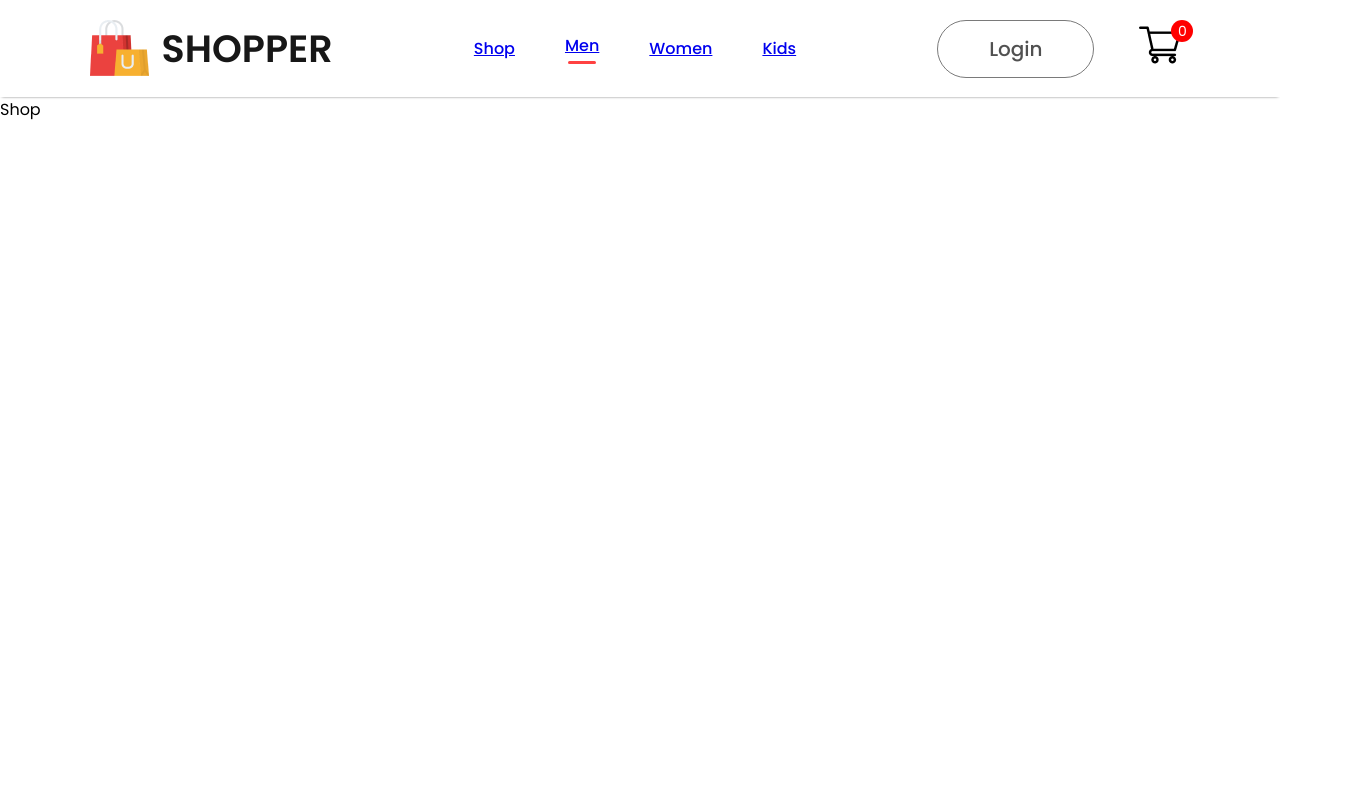
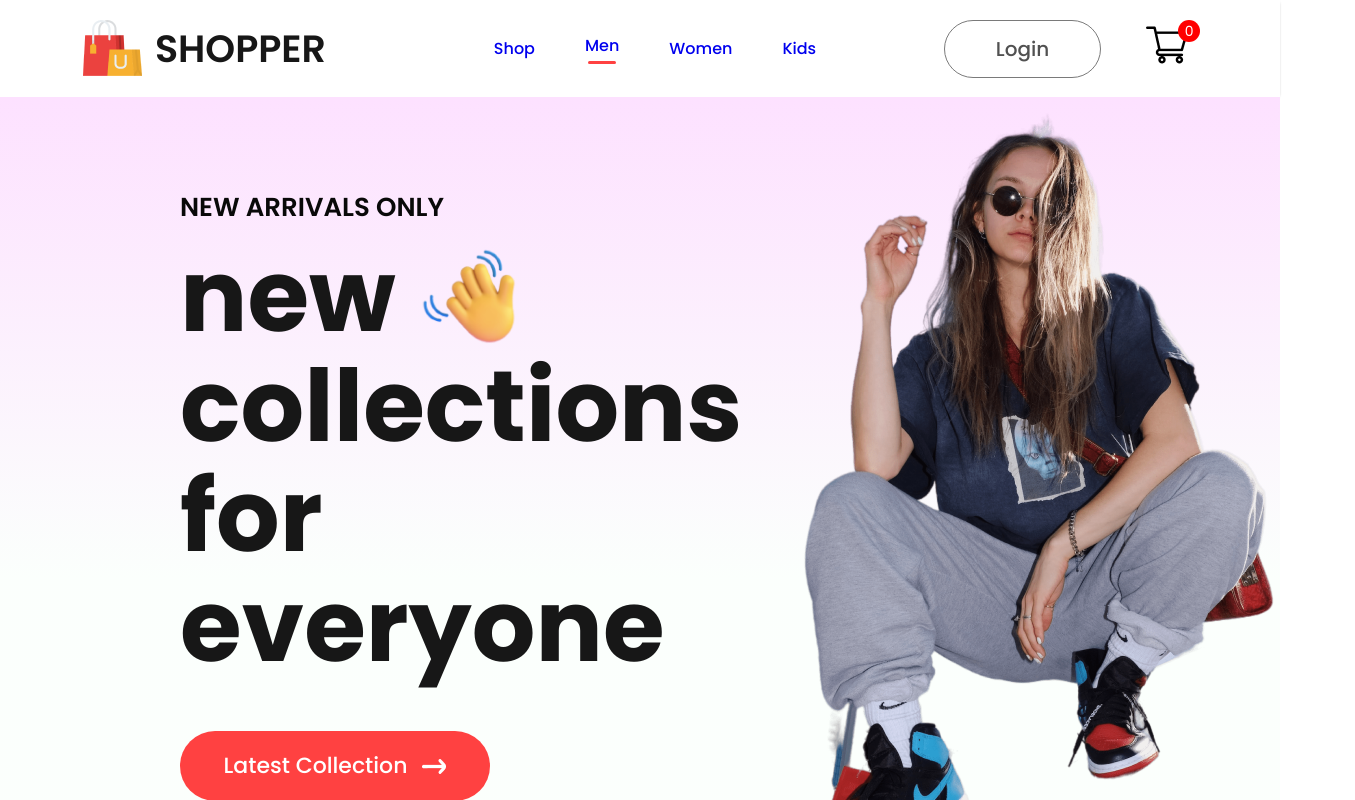
Before and after one commit to creation7654321/clothes-wear-react, a React (Vite) app: page / in a window 1280 px wide. Shown: the top 800 px of the page, 1355 px wide, since content can reach past the window. Built offline with nearby package versions, Linux system fonts and the light colour scheme.

Commit message:
adding hero component with new collection banner

```diff
--- /dev/null
+++ b/src/Components/Hero/Hero.css
@@ -0,0 +1,56 @@
+.hero{
+    height: 100vh;
+    background: linear-gradient(180deg, #fde1ff, #e1ffea22 60%);
+    display: flex;
+}
+.hero-left{
+    flex:1;
+    display: flex;
+    flex-direction: column;
+    justify-content: center;
+    gap: 20px;
+    padding-left: 180px;
+    line-height: 1.1;
+
+}
+.hero-left h2{
+    color: #090909;
+    font-size: 26px;
+    font-weight: 600;
+
+}
+.hero-left p{
+    color: #171717;
+    font-size: 100px;
+    font-weight: 700;
+}
+ .hero-hand-icon{
+    display: flex;
+    align-items: center;
+    gap: 20px;
+}
+.hero-hand-icon img{
+    width:105px;
+}
+
+
+.hero-latest-btn{
+    display: flex;
+    justify-content: center;
+    align-items: center;
+    gap: 15px;
+    width: 310px;
+    height: 70px;
+    border-radius: 75px;
+    margin-top: 30px;
+    background: #ff4141;
+    color: white;
+    font-size: 22px;
+    font-weight: 500;
+}
+.hero-right{
+    flex: 1;
+    display: flex;
+    align-items: center;
+    justify-content: center;
+}
--- /dev/null
+++ b/src/Components/Hero/Hero.jsx
@@ -0,0 +1,31 @@
+import React from 'react'
+import './Hero.css'
+import hand_icon from "../Assets/hand_icon.png"
+import arrow_icon from "../Assets/arrow.png"
+import hero_image from "../Assets/hero_image.png"
+
+export default function Hero() {
+  return (
+    <div className='hero'>
+        <div className="hero-left">
+            <h2>NEW ARRIVALS ONLY</h2>
+            <div>
+                <div className="hero-hand-icon">
+                    <p>new</p>
+                    <img src={hand_icon} alt="" />
+                </div>
+                <p>collections</p>
+                <p>for everyone</p>
+            </div>
+            <div className="hero-latest-btn">
+                <div>Latest Collection</div>
+                <img src={arrow_icon} alt="" />
+            </div>
+        </div>
+        <div className="hero-right">
+            <img src={hero_image} alt="" />
+        </div>
+
+    </div>
+  )
+}
--- a/src/Components/Navbar/Navbar.jsx
+++ b/src/Components/Navbar/Navbar.jsx
@@ -15,10 +15,10 @@
         </div>
 
         <ul className="nav-menu">
-            <li onClick={()=>setMenu("shop")}><Link to='/'>Shop</Link>{menu==="shop"?<hr/>:<></>}</li>
-            <li onClick={()=>setMenu("mens")}><Link to='/mens'>Men</Link>{menu==="mens"?<hr/>:<></>}</li>
-            <li onClick={()=>setMenu("womens")}><Link to='/womens'>Women</Link>{menu==="womens"?<hr/>:<></>}</li>
-            <li onClick={()=>setMenu("kids")}><Link to='/kids'>Kids</Link>{menu==="kids"?<hr/>:<></>}</li>
+            <li onClick={()=>setMenu("shop")}><Link style={{textDecoration:'none'}} to='/'>Shop</Link>{menu==="shop"?<hr/>:<></>}</li>
+            <li onClick={()=>setMenu("mens")}><Link style={{textDecoration:'none'}} to='/mens'>Men</Link>{menu==="mens"?<hr/>:<></>}</li>
+            <li onClick={()=>setMenu("womens")}><Link style={{textDecoration:'none'}} to='/womens'>Women</Link>{menu==="womens"?<hr/>:<></>}</li>
+            <li onClick={()=>setMenu("kids")}><Link style={{textDecoration:'none'}} to='/kids'>Kids</Link>{menu==="kids"?<hr/>:<></>}</li>
         </ul>
 
         <div className="nav-login-cart">
--- a/src/Pages/Shop.jsx
+++ b/src/Pages/Shop.jsx
@@ -1,7 +1,10 @@
 import React from 'react'
+import Hero from '../Components/Hero/Hero'
 
 export default function Shop() {
   return (
-    <div>Shop</div>
+    <div>
+      <Hero/>
+    </div>
   )
 }
--- a/src/index.css
+++ b/src/index.css
@@ -1,5 +1,8 @@
 *{
   font-family: "Poppins", system-ui;
   margin: 0;
-  padding:0;
+  /* padding:0; */
 }
+body{
+  margin: 0;
+}
```
Also changed, not shown: src/App.css (deleted, +0 -42 lines).
